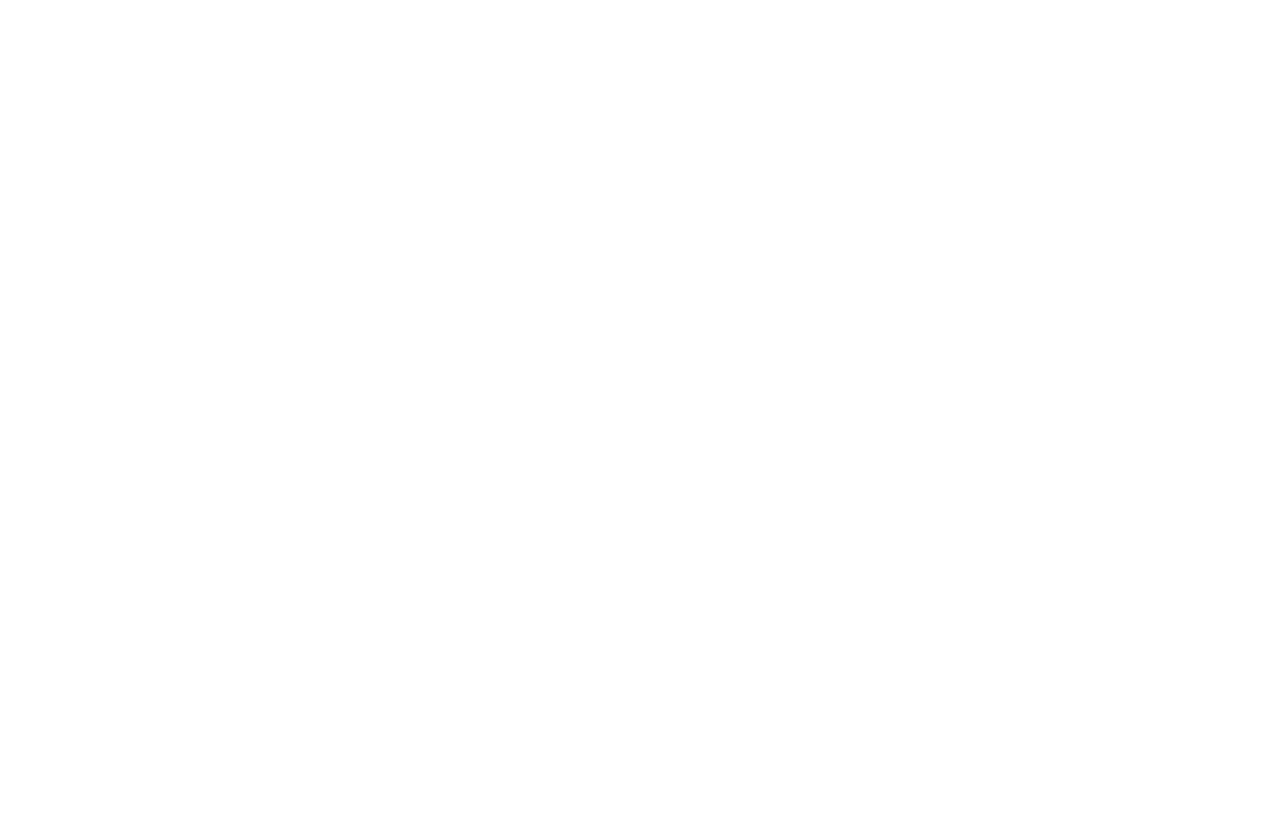
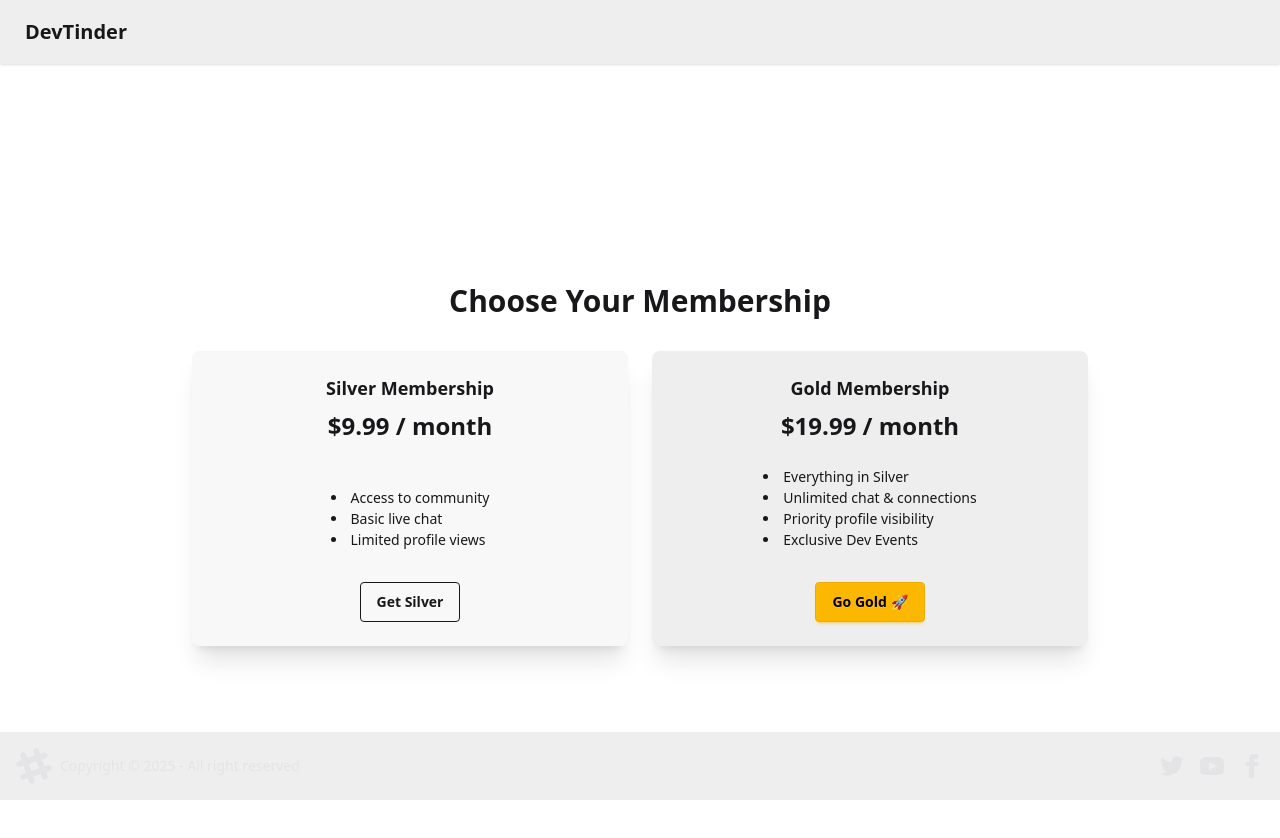
Before and after one commit to thebilalkhokhar/DevTinder-Frontend, a React (Vite) app: page /premium in a window 1280 px wide. Before the commit this address had no page. Shown: the top 838 px of the page. Before the commit the page ends 800 px from the top, so only its background shows below. Built offline with nearby package versions, Linux system fonts and the light colour scheme; no server answers.

Commit message:
payment integration done

```diff
--- a/index.html
+++ b/index.html
@@ -5,6 +5,7 @@
     <link rel="icon" type="image/svg+xml" href="/vite.svg" />
     <meta name="viewport" content="width=device-width, initial-scale=1.0" />
     <title>DevTinder</title>
+    <script src="https://checkout.razorpay.com/v1/checkout.js"></script>
   </head>
   <body>
     <div id="root"></div>
--- a/src/App.jsx
+++ b/src/App.jsx
@@ -8,6 +8,7 @@
 import Profile from "./components/Profile";
 import Connections from "./components/Connections";
 import Requests from "./components/Requests";
+import Premium from "./components/Premium";
 
 function App() {
   return (
@@ -21,6 +22,7 @@
               <Route path="/profile" element={<Profile />} />
               <Route path="/connections" element={<Connections />} />
               <Route path="/requests" element={<Requests />} />
+              <Route path="/premium" element={<Premium />} />
             </Route>
           </Routes>
         </BrowserRouter>
--- a/src/components/Navbar.jsx
+++ b/src/components/Navbar.jsx
@@ -56,6 +56,9 @@
                 <Link to="/requests">Requests</Link>
               </li>
               <li>
+                <Link to="/premium">Premium</Link>
+              </li>
+              <li>
                 <a onClick={handleLogout}>Logout</a>
               </li>
             </ul>
--- /dev/null
+++ b/src/components/Premium.jsx
@@ -0,0 +1,117 @@
+import axios from "axios";
+import { BASE_URL } from "../utils/constants";
+import { useEffect, useState } from "react";
+
+const Premium = () => {
+  const [isUserPremium, setIsUserPremium] = useState(false);
+  const verifyPremium = async () => {
+    try {
+      const res = await axios.get(BASE_URL + "/payment/verify", {
+        withCredentials: true,
+      });
+      if (res.data.isPremium) {
+        setIsUserPremium(true);
+      }
+    } catch (error) {
+      console.error("Error verifying premium:", error);
+    }
+  };
+
+  useEffect(() => {
+    verifyPremium();
+  }, []);
+
+  const handlePaymentButton = async (type) => {
+    try {
+      const order = await axios.post(
+        BASE_URL + "/payment/create",
+        { membershipType: type },
+        { withCredentials: true }
+      );
+      const { keyId, amount, orderId, notes, currency } = order.data;
+
+      var options = {
+        key: keyId,
+        amount: amount,
+        currency: currency,
+        name: "DevTinder",
+        description: "DevTinder Premium Membership",
+        order_id: orderId,
+        prefill: {
+          name: notes.firstName + " " + notes.lastName,
+          email: notes.email,
+          contact: "+919876543210",
+        },
+
+        theme: {
+          color: "#3399cc",
+        },
+      };
+
+      var rzp1 = new window.Razorpay(options);
+      document.getElementById("rzp-button1").onclick = function (e) {
+        rzp1.open();
+        e.preventDefault();
+      };
+    } catch (error) {
+      console.error("Payment error:", error);
+    }
+  };
+
+  return isUserPremium ? (
+    <div>
+      <h1>You are a premium user</h1>
+    </div>
+  ) : (
+    <div className="min-h-screen flex flex-col items-center justify-center p-6 bg-base-100">
+      <h1 className="text-3xl font-bold mb-8">Choose Your Membership</h1>
+
+      <div className="grid grid-cols-1 md:grid-cols-2 gap-6 w-full max-w-4xl">
+        {/* Silver Membership */}
+        <div className="card shadow-xl bg-base-200">
+          <div className="card-body items-center text-center">
+            <h2 className="card-title">Silver Membership</h2>
+            <p className="text-2xl font-bold">$9.99 / month</p>
+            <ul className="list-disc list-inside text-left mt-4">
+              <li>Access to community</li>
+              <li>Basic live chat</li>
+              <li>Limited profile views</li>
+            </ul>
+            <div className="card-actions mt-6">
+              <button
+                className="btn btn-outline"
+                onClick={() => handlePaymentButton("silver")}
+              >
+                Get Silver
+              </button>
+            </div>
+          </div>
+        </div>
+
+        {/* Gold Membership */}
+        <div className="card shadow-xl bg-base-300">
+          <div className="card-body items-center text-center">
+            <h2 className="card-title">Gold Membership</h2>
+            <p className="text-2xl font-bold">$19.99 / month</p>
+            <ul className="list-disc list-inside text-left mt-4">
+              <li>Everything in Silver</li>
+              <li>Unlimited chat & connections</li>
+              <li>Priority profile visibility</li>
+              <li>Exclusive Dev Events</li>
+            </ul>
+            <div className="card-actions mt-6">
+              <button
+                className="btn btn-warning text-black"
+                onClick={() => handlePaymentButton("gold")}
+              >
+                Go Gold 🚀
+              </button>
+            </div>
+          </div>
+        </div>
+      </div>
+    </div>
+  );
+};
+
+export default Premium;
```
